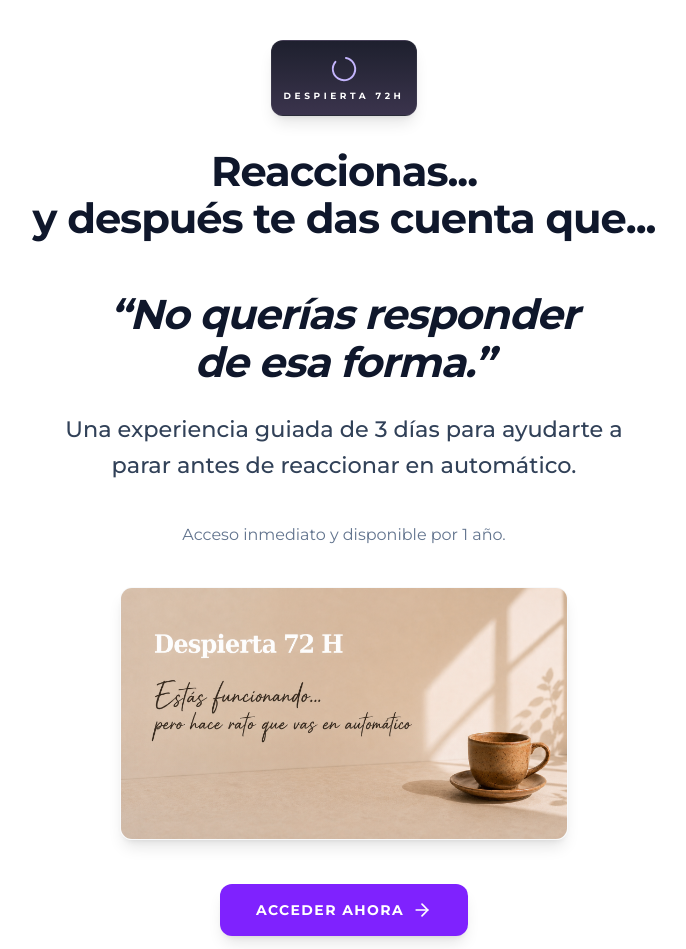
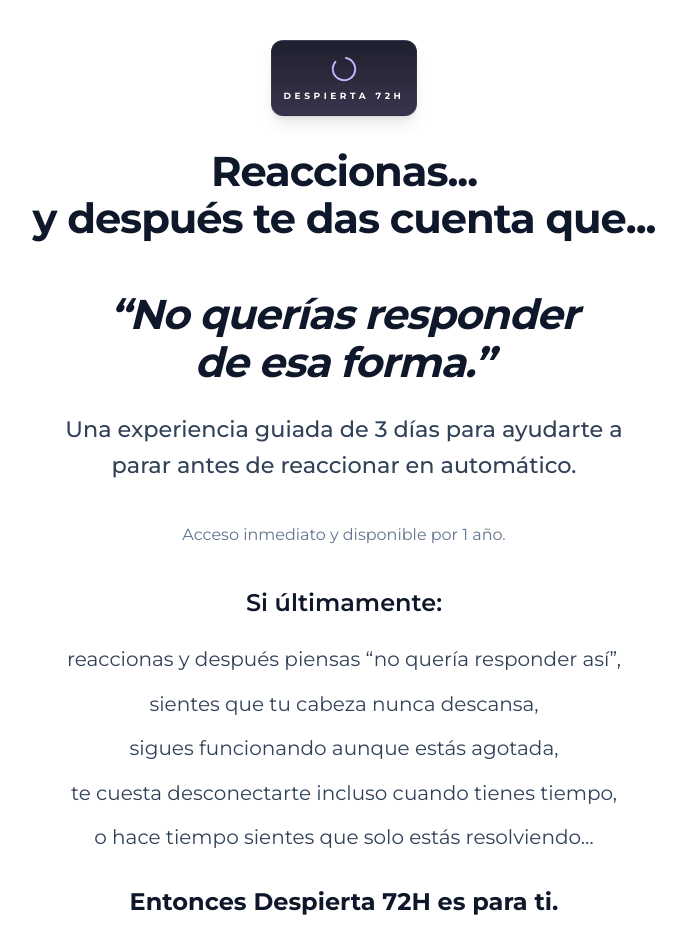
Before and after one commit to cursossolange/despierta-72h, a React (Vite) app: page / in a window 1280 px wide. Shown: the top 949 px of the page, without its empty margins (296-982 px from the left). Built offline with nearby package versions, Linux system fonts and the light colour scheme; no server answers.

Commit message:
Update LandingPage.tsx

```diff
--- a/src/components/LandingPage.tsx
+++ b/src/components/LandingPage.tsx
@@ -183,6 +183,24 @@ export default function LandingPage({ onPurchase }: LandingPageProps) {
 </div>
   <p className="mt-4 text-sm md:text-base text-slate-500">
     Acceso inmediato y disponible por 1 año.
+  </p>
+</div>
+            {/* Bloque de identificación del dolor */}
+<div className="max-w-3xl mx-auto mt-10 mb-10 px-6 text-center">
+  <p className="text-xl md:text-2xl font-semibold text-slate-900 mb-6">
+    Si últimamente:
+  </p>
+
+  <div className="space-y-3 text-lg md:text-xl text-slate-700 leading-relaxed">
+    <p>reaccionas y después piensas “no quería responder así”,</p>
+    <p>sientes que tu cabeza nunca descansa,</p>
+    <p>sigues funcionando aunque estás agotada,</p>
+    <p>te cuesta desconectarte incluso cuando tienes tiempo,</p>
+   <p>o hace tiempo sientes que solo estás resolviendo…</p>
+  </div>
+
+  <p className="mt-8 text-xl md:text-2xl font-bold text-slate-900">
+   Entonces Despierta 72H es para ti.
   </p>
 </div>
             {/* Principal Hero Image (Compacta) */}
```
